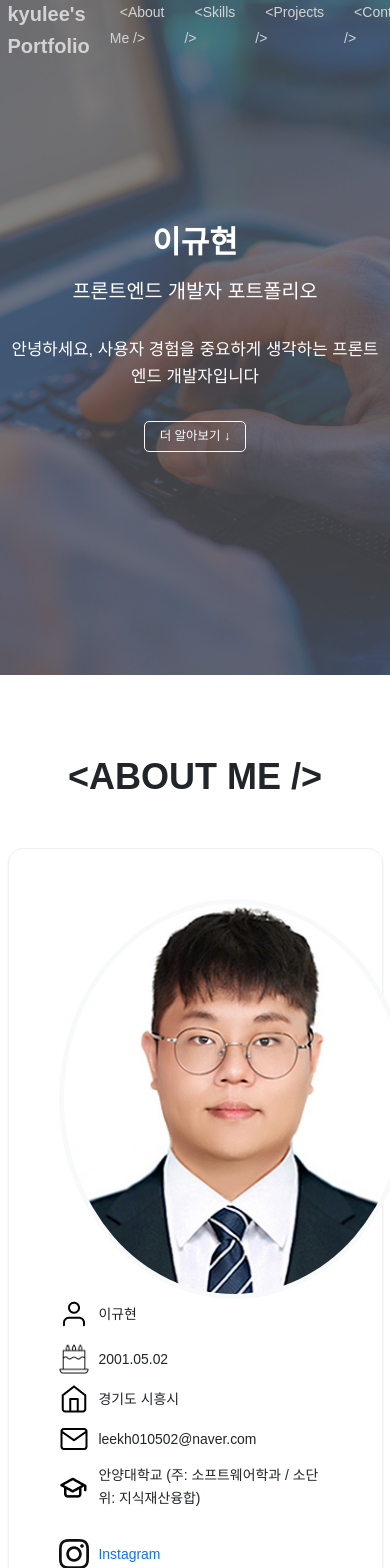
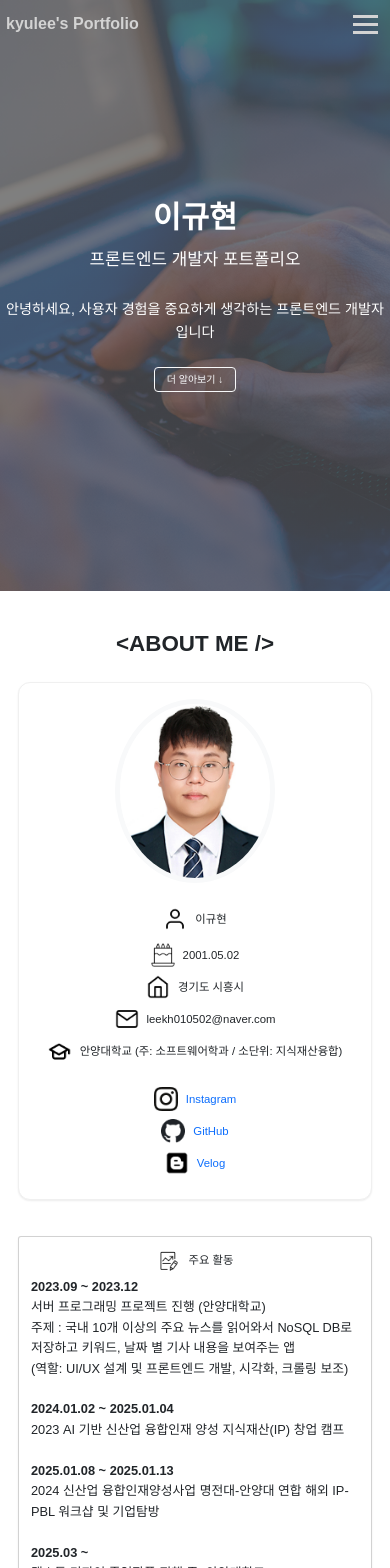
Before and after one commit to leekyuhyun/portfolio, a Vue app: page / in a window 390 px wide. Shown: the top 1568 px of the page. Built offline with nearby package versions, Linux system fonts and the light colour scheme.

Commit message:
fix : 모바일 반응형 추가

```diff
--- a/src/assets/css/main.css
+++ b/src/assets/css/main.css
@@ -6,7 +6,7 @@
   --text-light-color: #f8f9fa;
 
   --bg-skills-section: lightblue;
-  --bg-projects-section: lightgreen;
+  --bg-projects-section: #f8f9fa;
   --header-height: 6rem;
 
   --font-main: 'Noto Sans KR', sans-serif;
@@ -24,11 +24,9 @@ body {
   line-height: 1.6;
 }
 
-/* 부트스트랩의 .container 클래스를 사용하므로 기존 .container는 삭제 */
-
 .section {
   /* 부트스트랩의 spacing 유틸리티(p-5 등)를 사용할 것이므로 padding 최소화 */
-  padding: 8rem 0;
+  padding: 8rem 1rem; /* 좌우 패딩 추가 */
 }
 
 .section-title {
@@ -45,3 +43,37 @@ body {
 #projects {
   background-color: var(--bg-projects-section);
 }
+
+/* --- 반응형 웹을 위한 미디어 쿼리 --- */
+
+/* 태블릿 (768px 이하) */
+@media (max-width: 768px) {
+  html {
+    font-size: 55%; /* 기본 폰트 크기 살짝 줄이기 */
+  }
+
+  .section {
+    padding: 6rem 2rem;
+  }
+
+  .section-title {
+    font-size: 3rem;
+    margin-bottom: 4rem;
+  }
+}
+
+/* 모바일 (576px 이하) */
+@media (max-width: 576px) {
+  html {
+    font-size: 50%; /* 모바일에서 기본 폰트 크기 더 줄이기 */
+  }
+
+  .section {
+    padding: 5rem 1.5rem;
+  }
+
+  .section-title {
+    font-size: 2.8rem;
+    margin-bottom: 3rem;
+  }
+}
--- a/src/components/AboutMe.vue
+++ b/src/components/AboutMe.vue
@@ -4,13 +4,9 @@
       <h2 class="section-title text-center">&lt;ABOUT ME /&gt;</h2>
 
       <div class="about-card shadow-sm">
-        <div class="row align-items-center justify-content-between">
+        <div class="row align-items-center justify-content-between gy-5">
           <div class="col-lg-4 text-center">
-            <img
-              :src="getImageUrl(info.profile.imageUrl)"
-              class="rounded-circle"
-              alt="프로필 사진"
-            />
+            <img :src="getImageUrl(info.profile.imageUrl)" class="profile-img" alt="프로필 사진" />
           </div>
 
           <div class="col-lg-6">
@@ -87,9 +83,9 @@ const getImageUrl = path => {
   border: 1px solid #f0f0f0;
 }
 
-.rounded-circle {
-  width: 35rem;
-  height: 40rem;
+.profile-img {
+  width: 30rem;
+  height: 35rem;
   object-fit: cover;
   border: 5px solid #f8f9fa;
   border-radius: 50%;
@@ -108,4 +104,31 @@ a {
 a:hover {
   text-decoration: underline;
 }
+
+/* --- 반응형 스타일 추가 --- */
+@media (max-width: 992px) {
+  .about-card {
+    padding: 3rem;
+  }
+  .profile-img {
+    width: 25rem;
+    height: 28rem;
+  }
+}
+
+@media (max-width: 576px) {
+  .about-card {
+    padding: 2rem;
+  }
+  .profile-img {
+    width: 20rem;
+    height: 23rem;
+  }
+  ul {
+    text-align: center; /* 모바일에서 텍스트 중앙 정렬 */
+  }
+  .d-flex {
+    justify-content: center; /* 아이콘과 텍스트 중앙 정렬 */
+  }
+}
 </style>
--- a/src/components/Header.vue
+++ b/src/components/Header.vue
@@ -1,15 +1,20 @@
 <template>
-  <header class="header" :class="{ scrolled: isScrolled }">
+  <header class="header" :class="{ scrolled: isScrolled, 'menu-open': isMenuOpen }">
     <div class="container header-inner">
       <a href="#" class="logo">kyulee's Portfolio</a>
-      <nav class="nav">
-        <ul>
+      <nav class="nav" :class="{ active: isMenuOpen }">
+        <ul @click="closeMenu">
           <li><a href="#about">&lt;About Me /&gt;</a></li>
           <li><a href="#skills">&lt;Skills /&gt;</a></li>
           <li><a href="#projects">&lt;Projects /&gt;</a></li>
           <li><a href="#contact">&lt;Contact /&gt;</a></li>
         </ul>
       </nav>
+      <button class="hamburger" @click="toggleMenu" :class="{ active: isMenuOpen }">
+        <span></span>
+        <span></span>
+        <span></span>
+      </button>
     </div>
   </header>
 </template>
@@ -17,27 +22,37 @@
 <script setup>
 import { ref, onMounted, onUnmounted } from 'vue'
 
-// 스크롤 상태를 저장하는 반응형 변수 (기본값: false)
 const isScrolled = ref(false)
+const isMenuOpen = ref(false)
 
-// 스크롤 위치를 감지하여 isScrolled 값을 업데이트하는 함수
 const handleScroll = () => {
-  // 스크롤 위치가 0보다 크면 true, 아니면 false
   isScrolled.value = window.scrollY > 0
+  if (isMenuOpen.value) {
+    isMenuOpen.value = false
+  }
 }
 
-// 컴포넌트가 화면에 로드되면 스크롤 이벤트를 감지하기 시작합니다.
+const toggleMenu = () => {
+  isMenuOpen.value = !isMenuOpen.value
+}
+
+const closeMenu = event => {
+  if (event.target.tagName === 'A') {
+    isMenuOpen.value = false
+  }
+}
+
 onMounted(() => {
   window.addEventListener('scroll', handleScroll)
 })
 
-// 컴포넌트가 화면에서 사라지면 이벤트 감지를 중단합니다. (메모리 누수 방지)
 onUnmounted(() => {
   window.removeEventListener('scroll', handleScroll)
 })
 </script>
 
 <style scoped>
+/* --- 기본 스타일 --- */
 .header {
   position: fixed;
   top: 0;
@@ -52,7 +67,6 @@ onUnmounted(() => {
   box-shadow: none;
 }
 
-/* 기본 상태일 때 로고와 네비게이션 링크 색상 */
 .header .logo,
 .header .nav a {
   color: LightGray;
@@ -65,26 +79,37 @@ onUnmounted(() => {
   box-shadow: 0 2px 4px rgba(0, 0, 0, 0.1);
 }
 
-/* 스크롤 내렸을 때 로고와 네비게이션 링크 색상 */
 .header.scrolled .logo,
 .header.scrolled .nav a {
   color: var(--text-color);
 }
 
-/* --- 호버 효과 수정 --- */
+.header.scrolled .hamburger span {
+  background-color: var(--text-color);
+}
 
-/* 1. 처음 상태 (최상단)일 때 로고와 버튼 호버 효과 */
 .header:not(.scrolled) .logo:hover,
 .header:not(.scrolled) .nav a:hover {
   color: white;
 }
 
-/* 2. 스크롤 내렸을 때 로고와 버튼 호버 효과 */
 .header.scrolled .logo:hover,
 .header.scrolled .nav a:hover {
-  color: #0dcaf0; /* 하늘색 계열 */
+  color: #0dcaf0;
 }
-/* ------------------- */
+
+.header.menu-open {
+  background-color: rgba(255, 255, 255, 0.9);
+  backdrop-filter: blur(5px);
+}
+
+.header.menu-open .logo {
+  color: var(--text-color);
+}
+
+.header.menu-open .hamburger span {
+  background-color: var(--text-color);
+}
 
 .header-inner {
   display: flex;
@@ -97,12 +122,14 @@ onUnmounted(() => {
   font-weight: bold;
   font-size: 2rem;
   transition: color 0.4s ease;
+  z-index: 1002;
 }
 
 .nav ul {
   display: flex;
   gap: 2rem;
   list-style: none;
+  margin: 0;
 }
 
 .nav a {
@@ -111,4 +138,81 @@ onUnmounted(() => {
   padding: 0.5rem 1rem;
   transition: color 0.3s;
 }
+
+.hamburger {
+  display: none;
+  background: transparent;
+  border: none;
+  cursor: pointer;
+  z-index: 1002;
+}
+
+.hamburger span {
+  display: block;
+  width: 25px;
+  height: 3px;
+  margin: 5px 0;
+  background-color: LightGray;
+  transition: all 0.3s ease;
+}
+
+.hamburger.active span:nth-child(1) {
+  transform: translateY(8px) rotate(45deg);
+}
+.hamburger.active span:nth-child(2) {
+  opacity: 0;
+}
+.hamburger.active span:nth-child(3) {
+  transform: translateY(-8px) rotate(-45deg);
+}
+
+/* --- 모바일 드롭다운 메뉴 스타일 --- */
+@media (max-width: 768px) {
+  .nav {
+    position: absolute;
+    top: var(--header-height);
+    left: 0;
+    width: 100%;
+    background-color: rgba(255, 255, 255, 0.9);
+    backdrop-filter: blur(5px);
+    box-shadow: 0 4px 6px rgba(0, 0, 0, 0.1);
+    max-height: 0;
+    overflow: hidden;
+    transition: max-height 0.4s ease-out;
+  }
+
+  .nav.active {
+    max-height: 300px;
+  }
+
+  .nav ul {
+    flex-direction: column;
+    width: 100%;
+    padding: 1rem 0;
+    gap: 0;
+  }
+
+  .nav li {
+    width: 100%;
+  }
+
+  /* ▼ 드롭다운 메뉴 링크 글씨를 검은색으로 수정 (스타일 우선순위 문제 해결) ▼ */
+  .header .nav a {
+    display: block;
+    width: 100%;
+    padding: 1.5rem 2rem;
+    text-align: center;
+    color: var(--text-color); /* 검은색 변수 적용 */
+    font-size: 1.6rem;
+    font-weight: 500;
+  }
+
+  .header .nav a:hover {
+    background-color: rgba(0, 0, 0, 0.05);
+  }
+
+  .hamburger {
+    display: block;
+  }
+}
 </style>
--- a/src/components/Introduction.vue
+++ b/src/components/Introduction.vue
@@ -10,7 +10,6 @@
     </div>
   </section>
 </template>
-ㄴㄴ
 <script setup></script>
 
 <style scoped>
@@ -20,4 +19,20 @@
     linear-gradient(rgba(0, 0, 0, 0.5), rgba(0, 0, 0, 0.5)),
     url('@/assets/image/Introduct.png') no-repeat center center/cover;
 }
+
+/* --- 반응형 스타일 추가 --- */
+@media (max-width: 768px) {
+  #introduction {
+    height: 70vh;
+  }
+  .display-2 {
+    font-size: calc(1.625rem + 4.5vw); /* 부트스트랩 기본값 활용 */
+  }
+  .fs-1 {
+    font-size: calc(1.375rem + 1.5vw) !important;
+  }
+  .fs-2 {
+    font-size: calc(1.325rem + 0.9vw) !important;
+  }
+}
 </style>
--- a/src/components/ScrollToTopButton.vue
+++ b/src/components/ScrollToTopButton.vue
@@ -63,4 +63,15 @@ onUnmounted(() => {
 .fade-leave-to {
   opacity: 0;
 }
+
+/* --- 반응형 스타일 추가 --- */
+@media (max-width: 768px) {
+  .scroll-top-btn {
+    width: 4.5rem;
+    height: 4.5rem;
+    font-size: 2rem;
+    right: 2rem;
+    bottom: 2rem;
+  }
+}
 </style>
--- a/src/components/Skills.vue
+++ b/src/components/Skills.vue
@@ -116,4 +116,22 @@ const skillCategories = ref(skillsData)
   /* 그림자를 조금 더 진하게 만들어 입체감 부여 */
   box-shadow: 0 4px 8px rgba(0, 0, 0, 0.15);
 }
+
+/* --- 반응형 스타일 추가 --- */
+@media (max-width: 768px) {
+  .skills-card {
+    grid-template-columns: 1fr; /* 한 줄에 하나씩 표시 */
+    gap: 2rem;
+    padding: 3rem;
+  }
+  .category-title {
+    font-size: 2rem;
+    border-bottom: 1px solid #eee;
+    padding-bottom: 1rem;
+    justify-content: center; /* 아이콘과 텍스트 중앙 정렬 */
+  }
+  .skills-tags {
+    justify-content: center; /* 태그 중앙 정렬 */
+  }
+}
 </style>
--- a/src/data/aboutMe.js
+++ b/src/data/aboutMe.js
@@ -38,7 +38,7 @@ export const aboutMeData = {
       2023 AI 기반 신산업 융합인재 양성 지식재산(IP) 창업 캠프<br/><br/>
 
       <b>2025.01.08 ~ 2025.01.13</b><br/>
-      명전대-안양대 연합 해외 IP-PBL 워크샵 및 기업탐방 (2024 신산업 융합인재양성사업)<br/><br/>
+      2024 신산업 융합인재양성사업 명전대-안양대 연합 해외 IP-PBL 워크샵 및 기업탐방<br/><br/>
 
       <b>2025.03 ~</b><br />
       캡스톤 디자인 졸업작품 진행 중 (안양대학교) <br />
--- a/src/data/projects.js
+++ b/src/data/projects.js
@@ -3,62 +3,67 @@ export const projectsData = [
   {
     type: 'Team', // 팀 프로젝트
     title:
-      '국내 10개 이상의 주요 뉴스를 읽어와서 NoSQL DB로 저장하고 키워드, 날짜 별 기사 내용을 보여주는 앱',
+      '국내 10개 이상의 주요 뉴스를 읽어와서 NoSQL DB로 저장하고 키워드, 날짜 별 기사 내용을 보여주는 앱 (안양대학교 서버프로그래밍) -5인',
     period: '2023.09 - 2023.12',
     description: '팀원들과 함께 개발한 첫 번째 프로젝트입니다. 주요 기능은 ...',
-    tags: ['Vue.js', 'Spring Boot', 'MySQL', 'AWS'],
+    tags: ['HTML', 'CSS', 'JavaScript', 'Python'],
     githubUrl: 'https://github.com/your-team/repo1',
     readmePath: 'static/Project_1_README.md',
   },
   {
     type: 'Team', // 팀 프로젝트
-    title: 'AI 기반 가상피팅 및 커뮤니티 서비스',
+    title: 'AI 기반 가상피팅 및 커뮤니티 서비스 (안양대학교 캡스톤 디자인) -3인',
     period: '2025.03 - (진행 중)',
-    description: '사용자들에게 새로운 경험을 제공하기 위한 웹 서비스 프로젝트입니다.',
-    tags: ['React', 'Node.js', 'MongoDB', 'Docker'],
-    githubUrl: 'https://github.com/your-team/repo2',
-    readmePath: 'static/Project_2_README.md',
+    description: 'AI 기반 가상 피팅 서비스 + 사용자 피드 기능이 포함된 풀스택 웹 프로젝트입니다.',
+    tags: ['React', 'React Router', 'Axios', 'CSS Modules', 'Crawling'],
+    githubUrl: 'https://github.com/toran1678/VirtualFitting',
+    readmeUrl: 'https://raw.githubusercontent.com/toran1678/VirtualFitting/main/README.md',
   },
 
   {
     type: 'Team', // 팀 프로젝트
-    title: '범죄 취약 계층의 초동 대응을 위한 스마트 장치 및 AI 기반 실시간 대응 서비스',
+    title:
+      '범죄 취약 계층의 초동 대응을 위한 스마트 장치 및 AI 기반 실시간 대응 서비스 (Net 챌린지 캠프 시즌 12) -6인',
     period: '2025.07.08 - (진행 중)',
-    description: '사용자들에게 새로운 경험을 제공하기 위한 웹 서비스 프로젝트입니다.',
-    tags: ['React', 'Node.js', 'MongoDB', 'Docker'],
-    githubUrl: 'https://github.com/your-team/repo2',
-    readmePath: 'https://raw.githubusercontent.com/leekyuhyun/portfolio/main/README.md',
+    description:
+      'K-디지털 챌린지 공모전 출품작으로, 범죄 취약 계층의 안전을 확보하고 골든타임을 사수하기 위해 개발된 **AI 기반 통합 관제 시스템**입니다. 스마트 장치로부터 수집된 데이터를 AI가 실시간으로 분석하여 위험 상황을 감지하고, 관계 기관에 신속하게 전파하여 초동 대응을 지원합니다.',
+    tags: ['Vue.js', 'Vue Router', 'Axios', 'Bootstrap', 'WebSocket', 'Kakao Maps API'],
+    githubUrl: 'https://github.com/leekyuhyun/contest_frontend',
+    readmeUrl: 'https://raw.githubusercontent.com/leekyuhyun/contest_frontend/main/README.md',
   },
 
   // --- 개인 프로젝트 ---
   {
     type: 'Personal',
-    title: 'Java Swing UI를 활용한 오목 및 채팅 프로그램 제작',
+    title: 'Java Swing UI를 활용한 오목 및 채팅 프로그램 제작 (안양대학교 JAVA 프로그래밍 Ⅱ)',
     period: '2024.09 - 2024.12',
-    description: '개인 기술 스택과 프로젝트를 소개하는 포트폴리오 웹사이트입니다.',
-    tags: ['Vue.js', 'Vite', 'Bootstrap'],
-    githubUrl: 'https://github.com/your-github/portfolio',
-    readmePath: 'static/Portfolio_README.md',
+    description:
+      'Java Swing으로 구현한 데스크톱 멀티플레이어 오목 게임 및 채팅 애플리케이션입니다. 클라이언트-서버 아키텍처를 기반으로 하여 여러 사용자가 동시에 접속하여 게임을 즐기고, 실시간으로 채팅을 나눌 수 있습니다.',
+    tags: ['Java', 'Java Swing', 'AWT', 'Socket', 'JDBC', 'MySQL', 'Multithreading'],
+    githubUrl: 'https://github.com/leekyuhyun/JavaOmokProject',
+    readmeUrl: 'https://raw.githubusercontent.com/leekyuhyun/JavaOmokProject/main/README.md',
   },
 
   {
     type: 'Personal', // 개인 프로젝트
-    title: 'KBO 팬 커뮤니티 제작',
+    title: 'KBO 팬 커뮤니티 제작 (안양대학교 웹&앱 응용 프로그래밍)',
     period: '2025.04 - 2025.06',
-    description: '간단한 기능을 빠르게 구현해 본 토이 프로젝트입니다.',
-    tags: ['Vanilla JS', 'HTML', 'CSS'],
-    githubUrl: 'https://github.com/your-github/toy-project',
-    readmePath: 'static/Toy_Project_README.md',
+    description:
+      'KBO 리그 팬들을 위한 커뮤니티 웹 애플리케이션입니다. 사용자들은 팀별 게시판에서 자유롭게 소통하고, 경기 소식 및 정보를 공유할 수 있습니다. 프론트엔드는 JSP(JavaServer Pages)를 통해 동적인 웹 페이지를 렌더링하고, 백엔드는 Java Servlet으로 비즈니스 로직과 데이터 처리를 담당했습니다.',
+    tags: ['Java', 'Servlet', 'JSP', 'JDBC', 'MySQL', 'JavaScript', 'jQuery', 'HTML', 'CSS'],
+    githubUrl: 'https://github.com/leekyuhyun/JSP-Servlet-KBO-Fan-Community',
+    readmeUrl:
+      'https://raw.githubusercontent.com/leekyuhyun/JSP-Servlet-KBO-Fan-Community/main/README.md',
   },
 
   {
     type: 'Personal', // 개인 프로젝트
-    title: '포트폴리오 웹 사이트 제작',
+    title: '포트폴리오 웹 사이트 제작 (개인 프로젝트)',
     period: '2025.09.13 - 2025.09.15',
     description:
       'Vue.js와 Vite를 기반으로 제작한 반응형 개인 포트폴리오 웹사이트입니다. 컴포넌트 기반 아키텍처와 데이터 분리를 통해 유지보수성을 높였습니다.',
     tags: ['Vue.js', 'Vite', 'Bootstrap', 'JavaScript'],
     githubUrl: 'https://github.com/leekyuhyun/portfolio',
-    readmeUrl: '/readmes/personal3-README.md',
+    readmeUrl: 'https://raw.githubusercontent.com/leekyuhyun/portfolio/main/README.md',
   },
 ]
--- a/src/data/skills.js
+++ b/src/data/skills.js
@@ -15,8 +15,10 @@ export const skillsData = [
     name: 'Frontend',
     skills: [
       { name: 'Vue.js', color: '#4FC08D' },
+      { name: 'Vue-Router', color: '#4FC08D' },
       { name: 'React', color: '#61DAFB' },
-      { name: 'JSX', color: '#61DAFB' },
+      { name: 'JSP', color: '#F05032' },
+      { name: 'Vite', color: '#4FC08D' },
       { name: 'Axios', color: '#181717' },
       { name: 'Bootstrap', color: '#AE21C4' },
       { name: 'ESLint', color: '#4B32C3' },
@@ -36,7 +38,10 @@ export const skillsData = [
   {
     name: 'Database',
     icon: '@/assets/image/database-icon.png',
-    skills: [{ name: 'MySQL', color: '#2496ED' }],
+    skills: [
+      { name: 'MySQL', color: '#2496ED' },
+      { name: 'JDBC', color: '#2496ED' },
+    ],
   },
 
   {
```
Also changed, not shown: public/readmes/personal3-README.md (deleted, +0 -35 lines), src/components/Projects.vue (+88 -95 lines).
